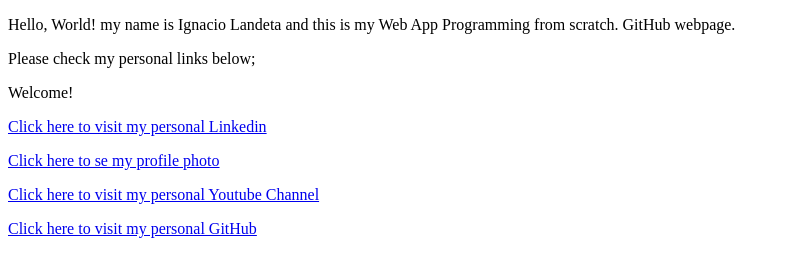
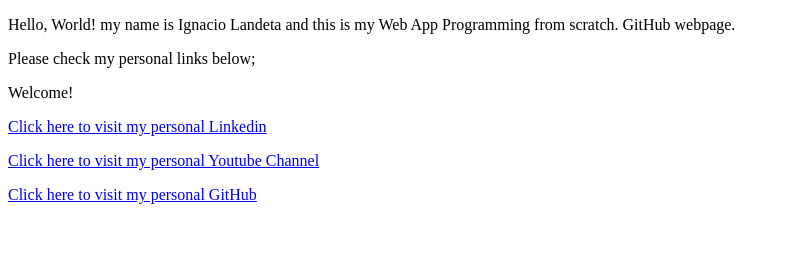
Before and after one commit to Ignaciolandeta/ignaciolandeta.github.io, a plain HTML site: page index.html in a window 1280 px wide. Shown: the whole page, without its empty margins (0-786 px from the left). Drawn offline with Linux system fonts and the light colour scheme.

Commit message:
Update index.html

```diff
--- a/index.html
+++ b/index.html
@@ -8,7 +8,6 @@
         <p>Please check my personal links below;</p>
         <p>Welcome!</p>
         <p><a href="https://ar.linkedin.com/in/ignacio-landeta-08b05834">Click here to visit my personal Linkedin</a></p>
-        <a href="image.html">Click here to se my profile photo</a>
         <p><a href="https://www.youtube.com/channel/UCFzlmcM7A-k1Ecis_yfIAvw">Click here to visit my personal Youtube Channel</a></p>
         <p><a href="https://github.com/Ignaciolandeta">Click here to visit my personal GitHub</a></p>
     </body>
```
